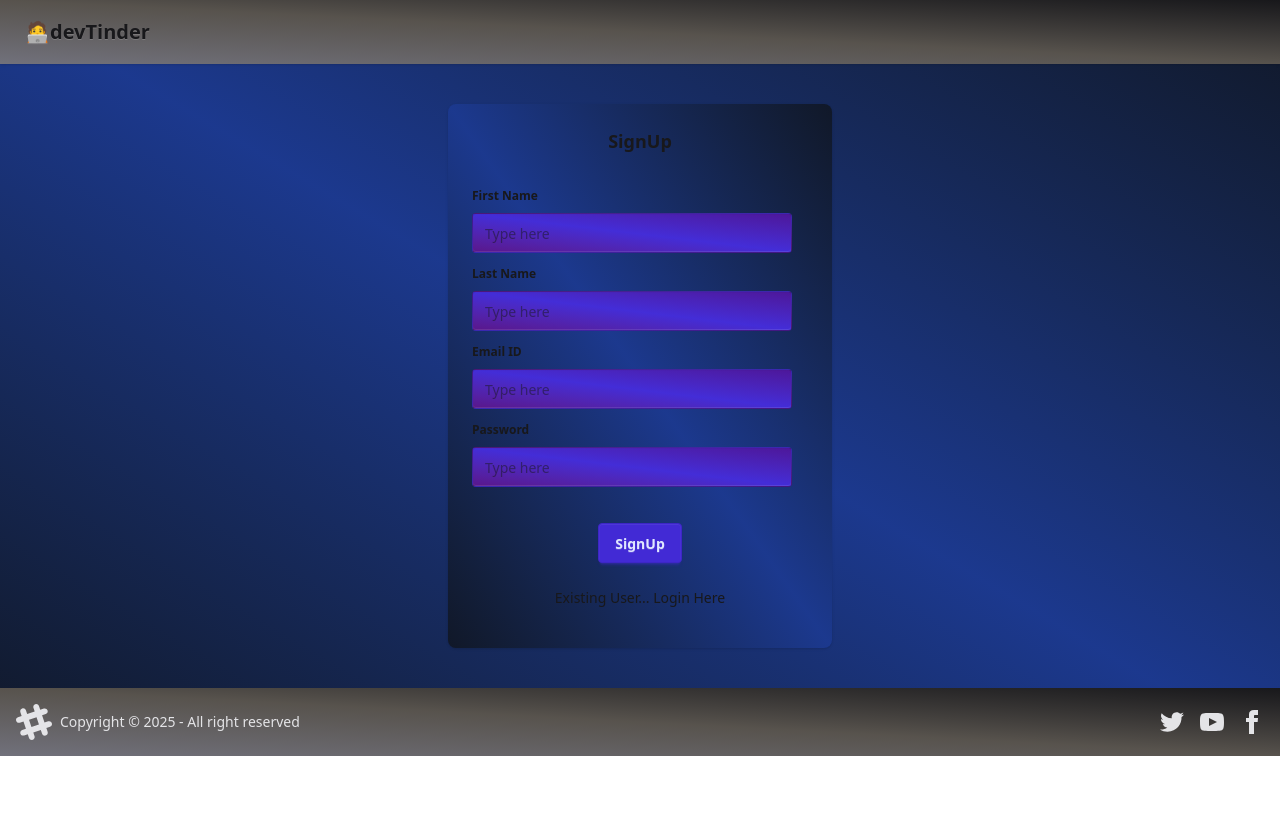
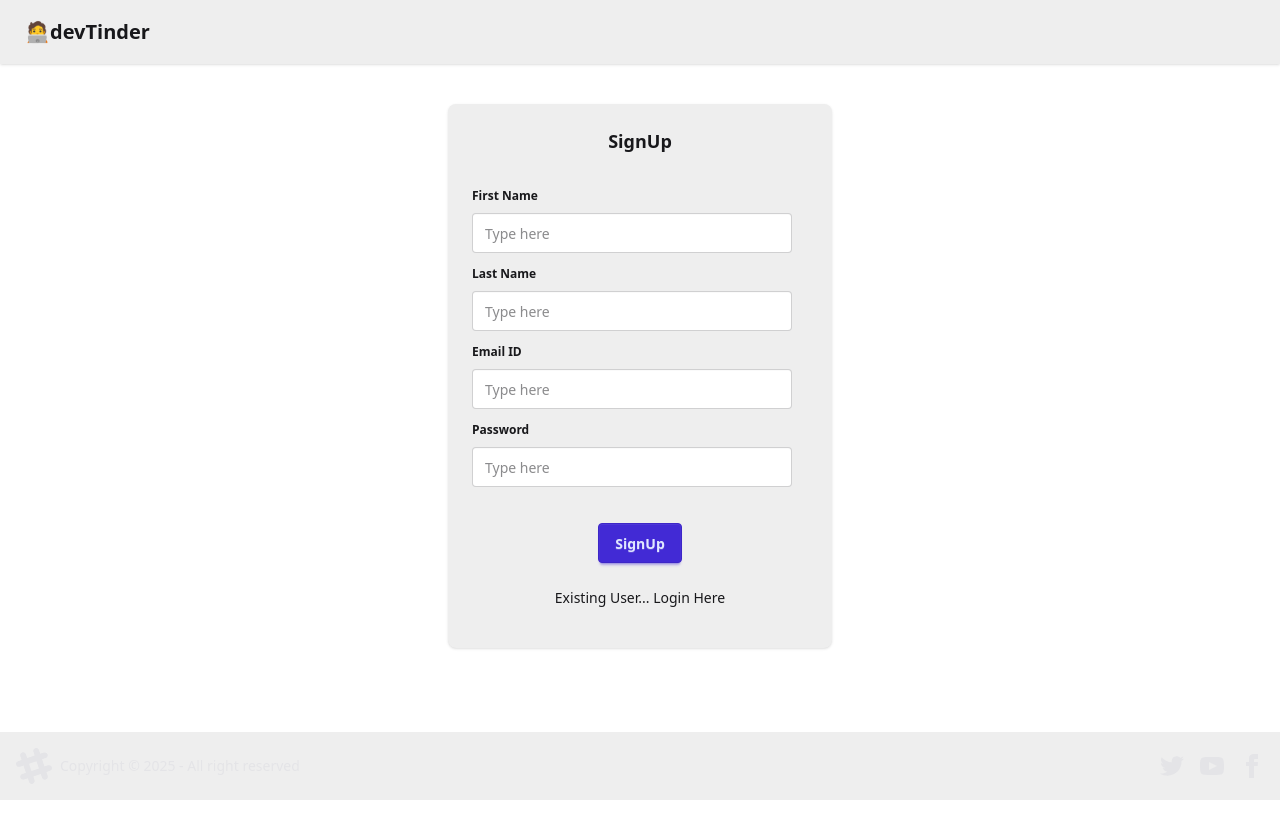
Before and after one commit to Adityacheeze/DevConnect-frontend, a React (Vite) app: page /login in a window 1280 px wide. Both pictures are taken after a click on the element "New User... SignUp here". Shown: the top 838 px of the page. Before the commit the page ends 800 px from the top, so only its background shows below. Built offline with nearby package versions, Linux system fonts and the light colour scheme; no server answers.

Commit message:
UI Changes

```diff
--- a/src/App.jsx
+++ b/src/App.jsx
@@ -10,7 +10,7 @@ import Requests from "./components/Requests";
 
 function App() {
   return (
-    <div className = "bg-gradient-to-bl from-gray-900 via-blue-900 to-gray-900">
+    <div>
       <Provider store={appStore}>
         <BrowserRouter basename="/">
           <Routes>
--- a/src/components/Card.jsx
+++ b/src/components/Card.jsx
@@ -20,7 +20,7 @@ const Card = ({ user, flag, id }) => {
     }
   };
   return (
-    <div className="card card-side bg-base-300 shadow-sm p-4 w-125 bg-gradient-to-tr from-purple-200 via-indigo-400 to-violet-600">
+    <div className="card card-side bg-base-300 shadow-sm p-4 w-125">
       <figure>
         <img
           className="rounded-full h-40 w-40"
--- a/src/components/Connections.jsx
+++ b/src/components/Connections.jsx
@@ -20,12 +20,12 @@ const Connections = () => {
   if (!connections) return;
   if (connections.length === 0)
     return (
-      <div className="flex justify-center  h-screen">
+      <div className="flex justify-center h-screen">
         <div className="font-bold text-2xl my-10">No Connections Found</div>
       </div>
     );
   return (
-    <div className="text-center">
+    <div className="text-center h-screen">
       <div className="font-bold text-2xl my-10">Connections</div>
       <div key={connections._id} className="flex flex-col gap-10 items-center m-10">
         {connections.map((connection) => {
--- a/src/components/EditProfile.jsx
+++ b/src/components/EditProfile.jsx
@@ -64,7 +64,7 @@ const EditProfile = ({ user }) => {
       )}
       <div className="flex gap-10 justify-center my-10 ">
         <div className="flex justify-center ">
-          <div className="card bg-base-300 w-96 shadow-sm bg-gradient-to-bl from-gray-600 via-blue-400 to-gray-600">
+          <div className="card bg-base-300 w-96 shadow-sm">
             <div className="card-body">
               <h2 className="card-title justify-center">Edit Profile</h2>
               <div className="py-4">
@@ -72,7 +72,7 @@ const EditProfile = ({ user }) => {
                   <legend className="fieldset-legend">First Name</legend>
                   <input
                     type="text"
-                    className="input bg-gradient-to-bl from-gray-900 via-blue-900 to-gray-900"
+                    className="input"
                     value={firstName}
                     placeholder="Type here"
                     onChange={(e) => {
@@ -84,7 +84,7 @@ const EditProfile = ({ user }) => {
                   <legend className="fieldset-legend">Last Name</legend>
                   <input
                     type="text"
-                    className="input bg-gradient-to-bl from-gray-900 via-blue-900 to-gray-900"
+                    className="input"
                     value={lastName}
                     placeholder="Type here"
                     onChange={(e) => {
@@ -96,7 +96,7 @@ const EditProfile = ({ user }) => {
                   <legend className="fieldset-legend">Age</legend>
                   <input
                     type="text"
-                    className="input bg-gradient-to-bl from-gray-900 via-blue-900 to-gray-900"
+                    className="input"
                     value={age}
                     placeholder="Type here"
                     onChange={(e) => {
@@ -107,7 +107,7 @@ const EditProfile = ({ user }) => {
                 <fieldset className="fieldset">
                   <legend className="fieldset-legend">Gender</legend>
                   <select
-                    className="input bg-gradient-to-bl from-gray-900 via-blue-900 to-gray-900"
+                    className="input"
                     value={gender}
                     onChange={(e) => {
                       setGender(e.target.value);
@@ -123,7 +123,7 @@ const EditProfile = ({ user }) => {
                   <legend className="fieldset-legend">Photo URL</legend>
                   <input
                     type="text"
-                    className="input bg-gradient-to-bl from-gray-900 via-blue-900 to-gray-900"
+                    className="input"
                     value={photoURL}
                     placeholder="Type here"
                     onChange={(e) => {
@@ -134,7 +134,7 @@ const EditProfile = ({ user }) => {
                 <fieldset className="fieldset">
                   <legend className="fieldset-legend">About</legend>
                   <textarea
-                    className="textarea bg-gradient-to-bl from-gray-900 via-blue-900 to-gray-900"
+                    className="textarea"
                     value={about}
                     placeholder="Type here"
                     onChange={(e) => {
@@ -148,7 +148,7 @@ const EditProfile = ({ user }) => {
                   <legend className="fieldset-legend">Skills</legend>
                   <input
                     type="text"
-                    className="input bg-gradient-to-bl from-gray-900 via-blue-900 to-gray-900"
+                    className="input"
                     value={skillsInput}
                     placeholder="Type comma-separated skills"
                     onChange={(e) => {
--- a/src/components/Feed.jsx
+++ b/src/components/Feed.jsx
@@ -32,8 +32,11 @@ const Feed = () => {
     );
   else return (
     feed && (
-      <div className="flex justify-center my-10">
-        <UserCard user={feed[0]}/>
+      <div className="flex flex-col gap-10 items-center my-10 h-screen">
+        {feed.map((u) => {
+          return <UserCard user={u}/>
+        })}
+
       </div>
     )
   );
--- a/src/components/Footer.jsx
+++ b/src/components/Footer.jsx
@@ -2,7 +2,7 @@ import React from "react";
 
 function Footer() {
   return (
-    <footer className="footer sm:footer-horizontal bg-base-300 text-neutral-content p-4 bg-gradient-to-tr from-zinc-500 via-stone-600 to-zinc-900">
+    <footer className="footer sm:footer-horizontal bg-base-300 text-neutral-content p-4 fixed bottom-0">
       <aside className="grid-flow-col items-center">
         <svg
           width="36"
--- a/src/components/Login.jsx
+++ b/src/components/Login.jsx
@@ -49,8 +49,8 @@ const login = () => {
     }
   };
   return (
-    <div className="flex justify-center">
-      <div className="card bg-base-300 w-96 shadow-sm my-10 bg-gradient-to-bl from-gray-900 via-blue-900 to-gray-900">
+    <div className="flex justify-center h-screen">
+      <div className="card bg-base-300 w-96 h-fit shadow-sm my-10">
         <div className="card-body">
           <h2 className="card-title justify-center">
             {isLoginForm ? "Login" : "SignUp"}
@@ -62,7 +62,7 @@ const login = () => {
                   <legend className="fieldset-legend">First Name</legend>
                   <input
                     type="text"
-                    className="input bg-gradient-to-tr from-purple-900 via-indigo-700 to-violet-900"
+                    className="input"
                     value={firstName}
                     placeholder="Type here"
                     onChange={(e) => {
@@ -74,7 +74,7 @@ const login = () => {
                   <legend className="fieldset-legend">Last Name</legend>
                   <input
                     type="text"
-                    className="input bg-gradient-to-tr from-purple-900 via-indigo-700 to-violet-900"
+                    className="input"
                     value={lastName}
                     placeholder="Type here"
                     onChange={(e) => {
@@ -89,7 +89,7 @@ const login = () => {
               <legend className="fieldset-legend">Email ID</legend>
               <input
                 type="text"
-                className="input bg-gradient-to-tr from-purple-900 via-indigo-700 to-violet-900"
+                className="input"
                 value={email}
                 placeholder="Type here"
                 onChange={(e) => {
@@ -101,7 +101,7 @@ const login = () => {
               <legend className="fieldset-legend">Password</legend>
               <input
                 type="password"
-                className="input bg-gradient-to-tr from-purple-900 via-indigo-700 to-violet-900"
+                className="input"
                 value={password}
                 placeholder="Type here"
                 onChange={(e) => {
--- a/src/components/NavBar.jsx
+++ b/src/components/NavBar.jsx
@@ -25,7 +25,7 @@ const NavBar = () => {
     }
   };
   return (
-    <div className="navbar bg-base-300 shadow-sm bg-gradient-to-tr from-zinc-500 via-stone-600 to-zinc-900">
+    <div className="navbar bg-base-300 shadow-sm">
       <div className="flex-1">
         <a href="/" className="btn btn-ghost text-xl">
           🧑‍💻devTinder
@@ -47,7 +47,7 @@ const NavBar = () => {
           </div>
           <ul
             tabIndex={0}
-            className="menu menu-md dropdown-content bg-base-300  rounded-box z-1 mt-3 w-52 p-2 shadow bg-gradient-to-bl from-gray-900 via-blue-900 to-gray-900"
+            className="menu menu-md dropdown-content bg-base-300  rounded-box z-1 mt-3 w-52 p-2 shadow"
           >
             <li>
               <Link to={"/profile"} className="justify-between">
--- a/src/components/Requests.jsx
+++ b/src/components/Requests.jsx
@@ -29,7 +29,7 @@ const Requests = () => {
       </div>
     );
   return (
-    <div className="text-center">
+    <div className="text-center h-screen">
       <div className="font-bold text-2xl my-10">Connection Requests</div>
       <div key={requests._id} className="flex flex-col gap-10 items-center m-10">
         {requests.map((request) => {
--- a/src/components/UserCard.jsx
+++ b/src/components/UserCard.jsx
@@ -21,7 +21,7 @@ const UserCard = ({ user }) => {
   };
 
   return (
-    <div className="card bg-base-300 shadow-sm w-96 h-[550px] bg-gradient-to-tr from-purple-200 via-indigo-400 to-violet-600">
+    <div className="card bg-base-300 shadow-sm w-96 h-[550px]">
       <figure className="h-[200px] overflow-hidden">
         <img
           src={user.photoURL}
@@ -38,7 +38,7 @@ const UserCard = ({ user }) => {
         {user.gender && <p className="text-sm">{user.gender}</p>}
         {user.skills && (
           <p className="text-sm">
-            SKILLS: {user.skills.map((skill) => " " + skill)}
+            SKILLS: {user.skills.map((skill) =>  skill + ", ")}
           </p>
         )}
         <div className="card-actions justify-center mt-auto">
```
